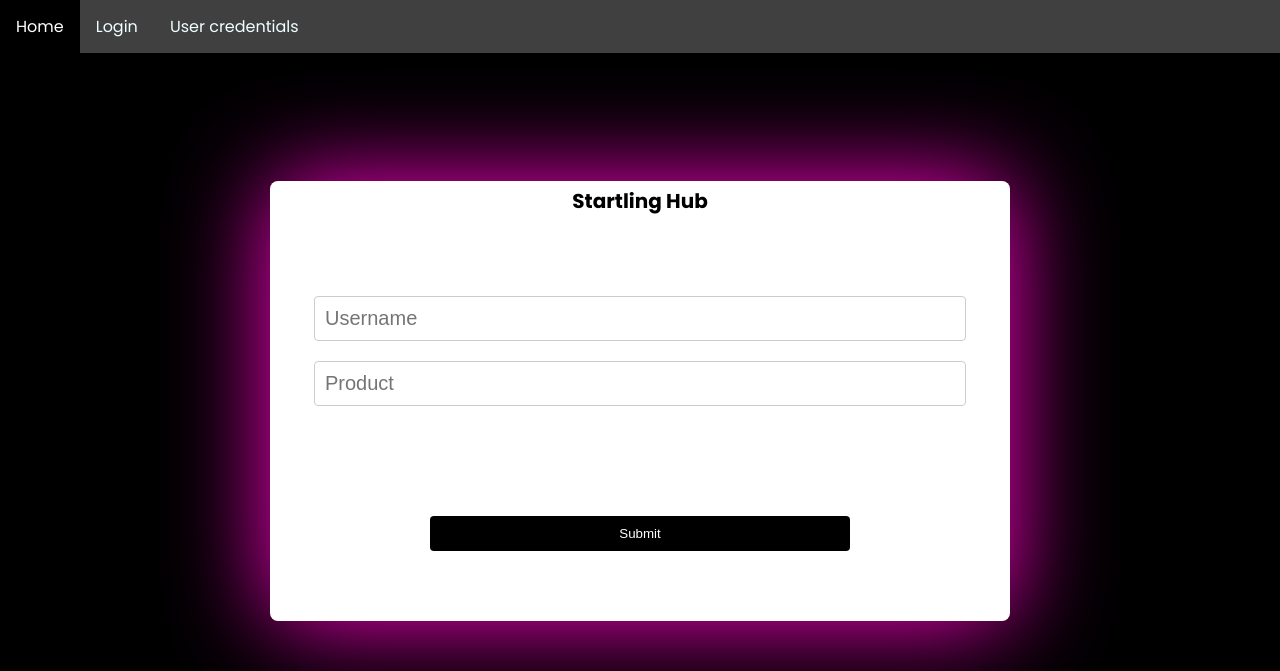
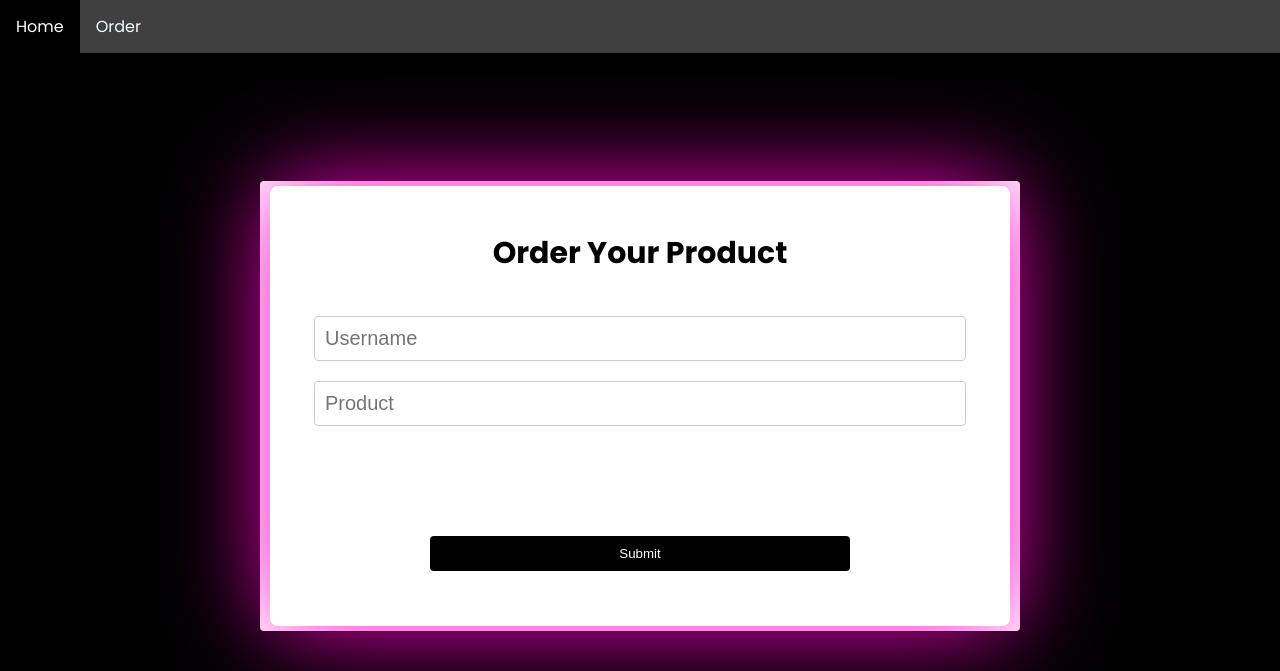
Before and after one commit to Arshad00122/Flasktest, a Flask app: page /login in a window 1280 px wide. Shown: the top 671 px of the page. Run offline with Flask 3, Linux system fonts and the light colour scheme.

Commit message:
Update login.html

```diff
--- a/templates/login.html
+++ b/templates/login.html
@@ -9,15 +9,14 @@
 <body>
 	<ul>
 		<li><a href="{{url_for('index')}}">Home</a></li>
-		<li><a href="{{ url_for('login')}}">Login</a></li>
-		<li><a href="{{ url_for('show_user')}}">User credentials</a></li>
+		<li><a href="{{ url_for('login')}}">Order</a></li>
 	</ul>
 
 	<div class="login-container">
 		<div class="overlay-text" style="font-size: 20px; font-weight: bolder;">
-			Startling Hub</div>
+
 		<div class="login-box">
-		  <h2>Login</h2>
+		  <h2 style="color: black;">Order Your Product</h2>
 		  <form action="{{ url_for('login') }}" method="POST">
 			<input type="text" name="username" placeholder="Username" required>
 			<input type="text" name="username2" placeholder="Product" required>
```
